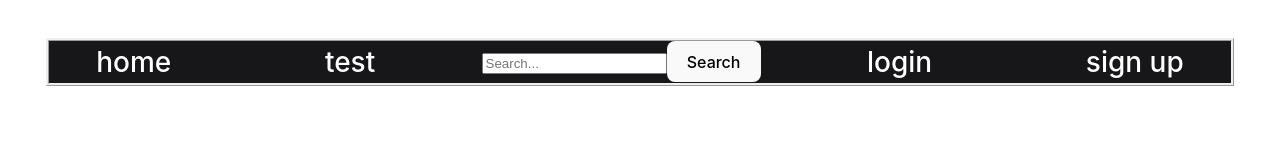
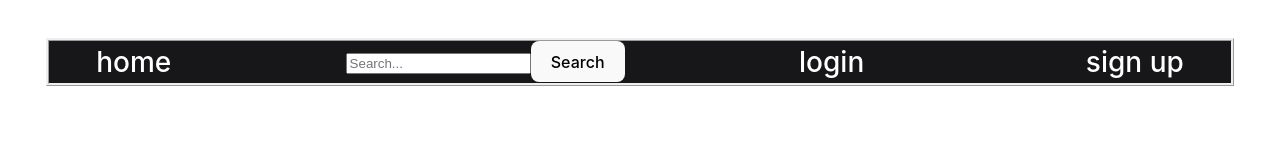
Before and after one commit to moodyRahman/clip-manager, a React (Vite) app in the folder frontend/: page / in a window 1280 px wide. Shown: the top 160 px of the page. Built offline with nearby package versions, Linux system fonts and the light colour scheme.

Commit message:
nav changes

```diff
--- a/frontend/src/components/Nav.jsx
+++ b/frontend/src/components/Nav.jsx
@@ -31,7 +31,6 @@ const Nav = () => {
     const nav = verification !== "in progress" ?
         <>
             <NavElement to="/">home</NavElement>
-            <NavElement to="/test">test</NavElement>
             <SearchBar>Search...</SearchBar>
             {
                 loggedin ? (<>
```
